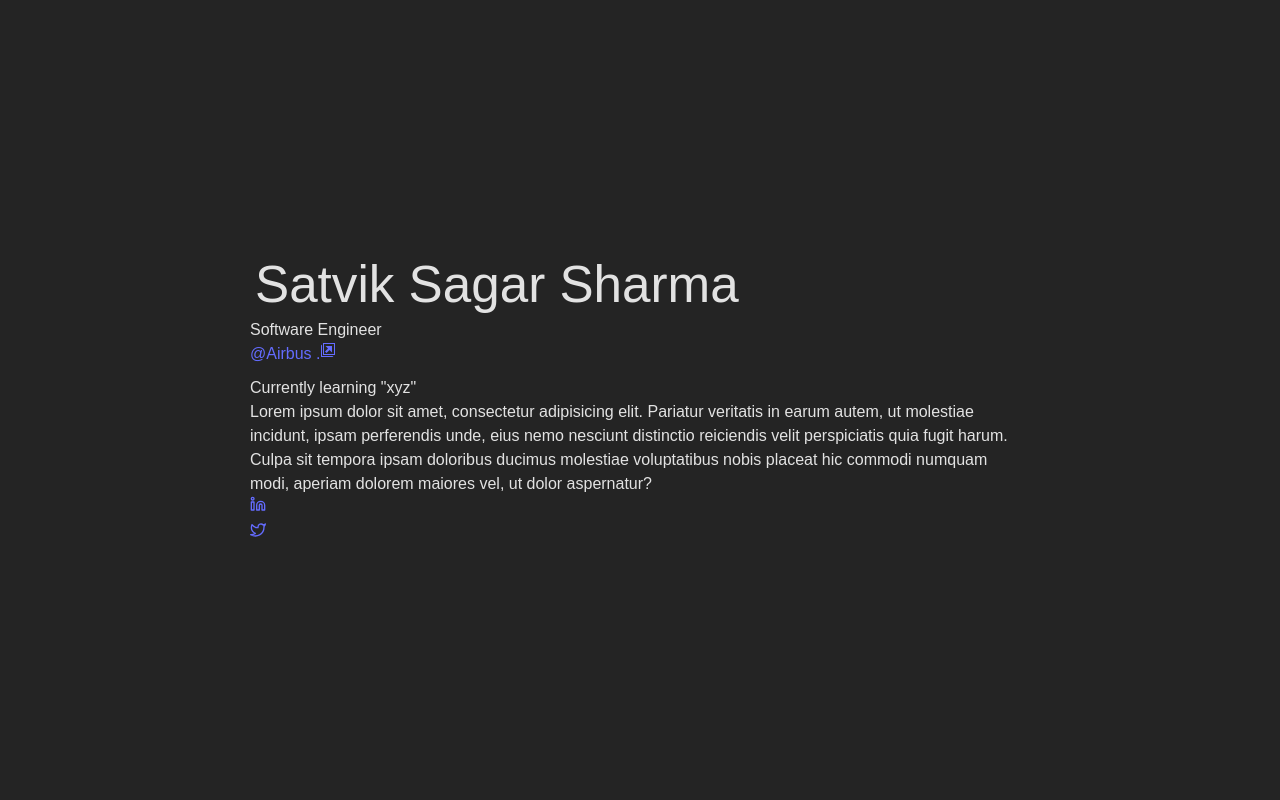
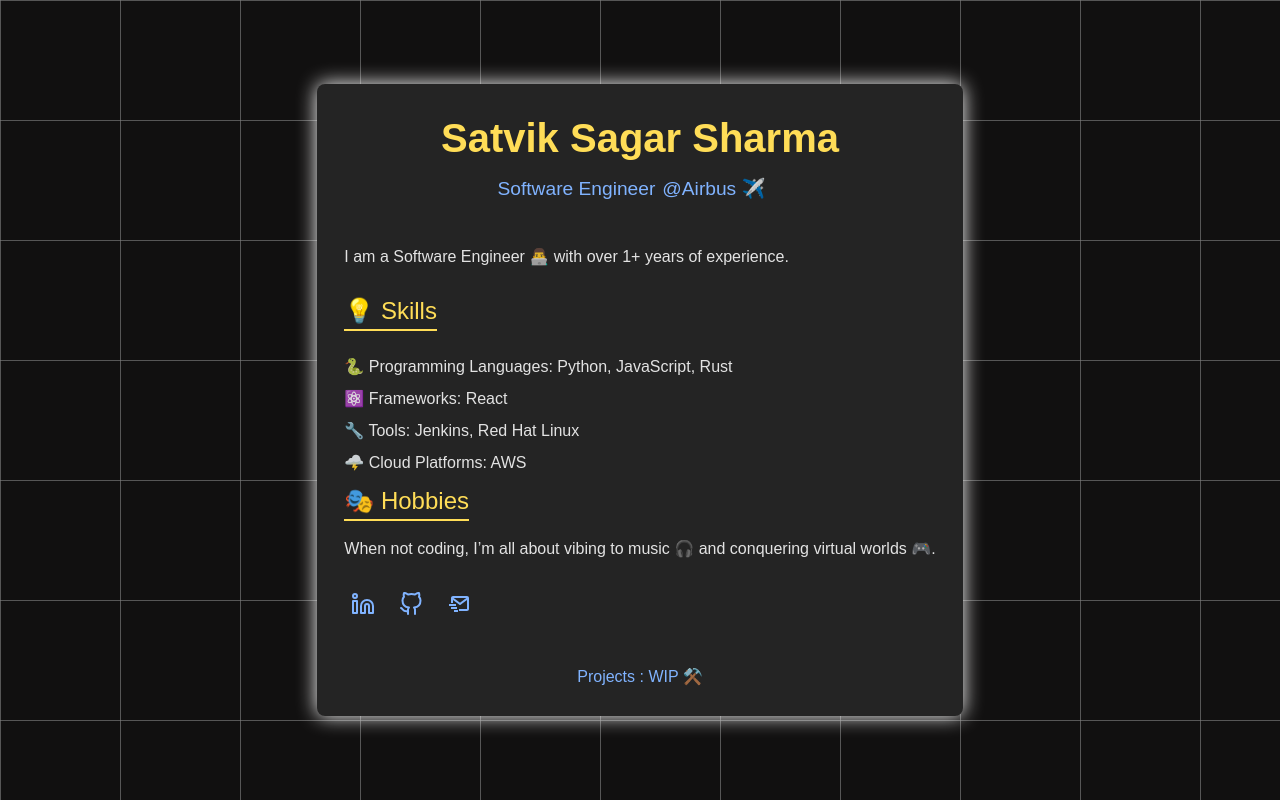
Before and after one commit to Satvik-bot/stvk-dev, a React (Vite) app: page / in a window 1280 px wide. Built offline with nearby package versions, Linux system fonts and the light colour scheme; a web font is replaced by a local one.

Commit message:
ui changes

```diff
--- a/src/App.jsx
+++ b/src/App.jsx
@@ -1,39 +1,15 @@
 import { useState } from "react";
 import "./App.css";
-import {FiAlertCircle, FiLinkedin, FiTwitter} from "react-icons/fi"
-import { ImNewTab } from "react-icons/im";
+import About from "./components/about";
 
 function App() {
   return (
-    <>
-      <div className="main">
-        <h1>Satvik Sagar Sharma</h1>
-        <p>
-          Software Engineer <a rel="nofollow"  target="_blank" href="https://www.airbus.com/en"> @Airbus .<ImNewTab></ImNewTab> </a>
-        </p>
-        <p>Currently learning "xyz"</p>
-        <p>
-          Lorem ipsum dolor sit amet, consectetur adipisicing elit. Pariatur veritatis in earum autem, ut molestiae incidunt, ipsam perferendis unde, eius nemo nesciunt distinctio reiciendis velit perspiciatis quia fugit harum. Culpa sit tempora ipsam doloribus ducimus molestiae voluptatibus nobis placeat hic commodi numquam modi, aperiam dolorem maiores vel, ut dolor aspernatur?
-        </p>
+    <div className="home">
+     <About></About>
+      <div className="projects">
+        <h2>Projects : WIP ⚒️</h2>
       </div>
-      <div className="secondary">
-        <a
-          rel ="nofollow"
-          href="https://www.linkedin.com/in/satvik-sagar-sharma-861b63194/"
-          target="_blank"
-          title="LinkedIn">
-        <FiLinkedin></FiLinkedin>
-        </a>
-        <a
-          rel="nofollow"
-          href="https://www.twitter.com"
-          target="_blank"
-          title="Twitter"
-        >
-          <FiTwitter></FiTwitter>
-        </a>
-      </div>
-    </>
+    </div>
   );
 }
 
--- /dev/null
+++ b/src/components/about.jsx
@@ -0,0 +1,54 @@
+import React from "react";
+import { BiMailSend } from "react-icons/bi";
+import { FiGithub, FiLinkedin, FiTwitter } from "react-icons/fi";
+
+
+function About() {
+    return (
+        <>
+         <div className="main">
+                <h1 className="title">Satvik Sagar Sharma</h1>
+                <p className="subtitle">
+                  Software Engineer
+                  <a href="https://www.airbus.com/en" target="_blank" rel="nofollow">
+                    @Airbus ✈️
+                  </a>
+                </p>
+                <p className="description">
+                  I am a Software Engineer 👨‍💻 with over 1+ years of experience.
+                </p>
+                <h2 className="section-title">💡 Skills</h2>
+                <ul className="skills-list">
+                  <li>🐍 Programming Languages: Python, JavaScript, Rust</li>
+                  <li>⚛️ Frameworks: React</li>
+                  <li>🔧 Tools: Jenkins, Red Hat Linux</li>
+                  <li>🌩️ Cloud Platforms: AWS</li>
+                </ul>
+                <h2 className="section-title">🎭 Hobbies</h2>
+                <p className="description">
+                  When not coding, I’m all about vibing to music 🎧 and conquering
+                  virtual worlds 🎮.
+                </p>
+              </div>
+              <div className="secondary">
+                <a
+                  href="https://www.linkedin.com/in/satvik-sagar-sharma-861b63194/"
+                  target="_blank"
+                >
+                  <FiLinkedin />
+                </a>
+                {/* <a href="https://www.twitter.com" target="_blank">
+                  <FiTwitter />
+                </a> */}
+                <a href="https://github.com/satvik-bot" target="_blank">
+                  <FiGithub />
+                </a>
+                <a href="mailto:satviksagar340@gmail.com" target="_blank">
+                  <BiMailSend />
+                </a>
+              </div>
+        </>
+    )
+}
+
+export default About
--- a/src/index.css
+++ b/src/index.css
@@ -19,23 +19,45 @@
 
 a {
   font-weight: 500;
-  color: #646cff;
-  text-decoration: inherit;
-  margin: 0 10px 0 0;
-  display: flex;
-  margin-bottom: 10px;
+  color: var(--link-color);
+  text-decoration: none;
+  display: inline-flex; /* Better alignment control */
+  margin: 0 10px 10px 0;
+  padding: 5px;
+  box-shadow: 20px;
+  border: 2px solid transparent;
+  border-radius: 6px;
+  transition: color 0.3s, border-color 0.3s;
 }
 
 a:hover {
-  color: #535bf2;
+  color: var(--link-hover-color);
+  border-color: var(--link-hover-color);
 }
 
 body {
   margin: 0;
   display: flex;
-  place-items: center;
+  align-items: center;
+  justify-content: center;
   min-width: 320px;
   min-height: 100vh;
+  background-color: #111010;
+  color: rgba(255, 255, 255, 0.87);
+  background-size: 120px 120px;
+  background-image:
+    linear-gradient(to right, grey .2px, transparent 1px),
+    linear-gradient(to bottom, grey .2px, transparent 1px);
+}
+
+.home {
+  border: 3px solid transparent; /* Base border */
+  box-shadow: 0 0 20px white; /* Adjusted for a glow effect */
+  padding: 24px; /* Added padding for spacing */
+  margin: 40px 20px 40px 20px; /* Centering and margin adjustments */
+  max-width: 1200px; /* Constrain the layout width */
+  border-radius: 8px; /* Smooth edges */
+  background-color: #242424; /* Ensures consistency */
 }
 
 h1 {
@@ -43,6 +65,68 @@
   line-height: 1.1;
   margin: 5px;
 }
+
+
+.title {
+  font-size: 2.5rem;
+  font-weight: 700;
+  color: #ffdd57;
+  text-align: center;
+  margin-bottom: 0.5rem;
+}
+
+.subtitle {
+  font-size: 1.2rem;
+  text-align: center;
+  color: #80b3ff;
+  margin-bottom: 1.5rem;
+}
+
+.description {
+  font-size: 1rem;
+  margin-bottom: 1.5rem;
+  text-align: justify;
+}
+
+.section-title {
+  font-size: 1.5rem;
+  color: #ffdd57;
+  margin-bottom: 1rem;
+  border-bottom: 2px solid #ffdd57;
+  display: inline-block;
+}
+
+.skills-list {
+  list-style: none;
+  padding: 0;
+}
+
+.skills-list li {
+  margin: 0.5rem 0;
+}
+
+.secondary a {
+  color: #80b3ff;
+  font-size: 1.5rem;
+  transition: color 0.3s;
+}
+
+.secondary a:hover {
+  color: #ffdd57;
+}
+
+
+.projects {
+  margin-top: 2rem;
+  text-align: center;
+  color: #80b3ff;
+}
+
+.projects p {
+  font-size: 1rem;
+  color: #e0e0e0;
+}
+
 
 button {
   border-radius: 8px;
@@ -62,3 +146,11 @@
 button:focus-visible {
   outline: 4px auto -webkit-focus-ring-color;
 }
+
+
+@media (max-width: 768px) {
+ h1 {
+  font-size: 2.5rem;
+ }
+
+}
```
